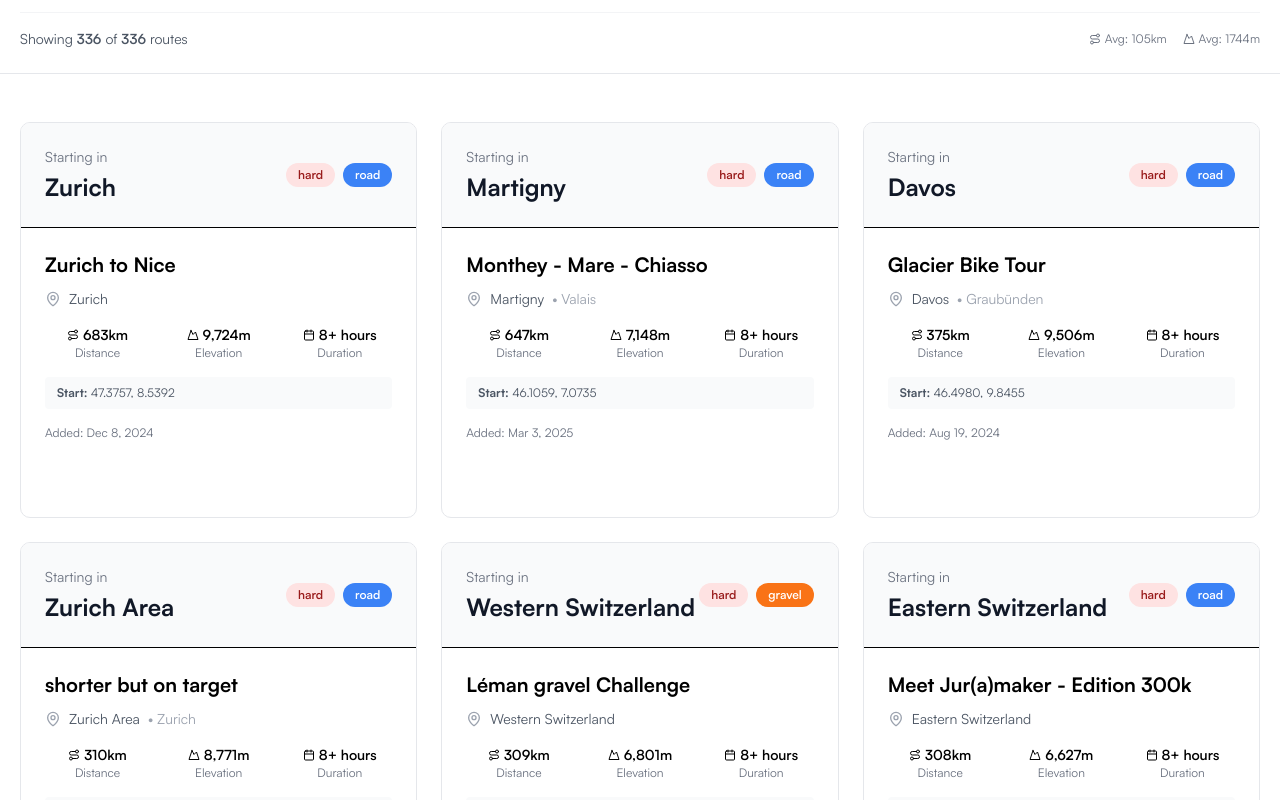
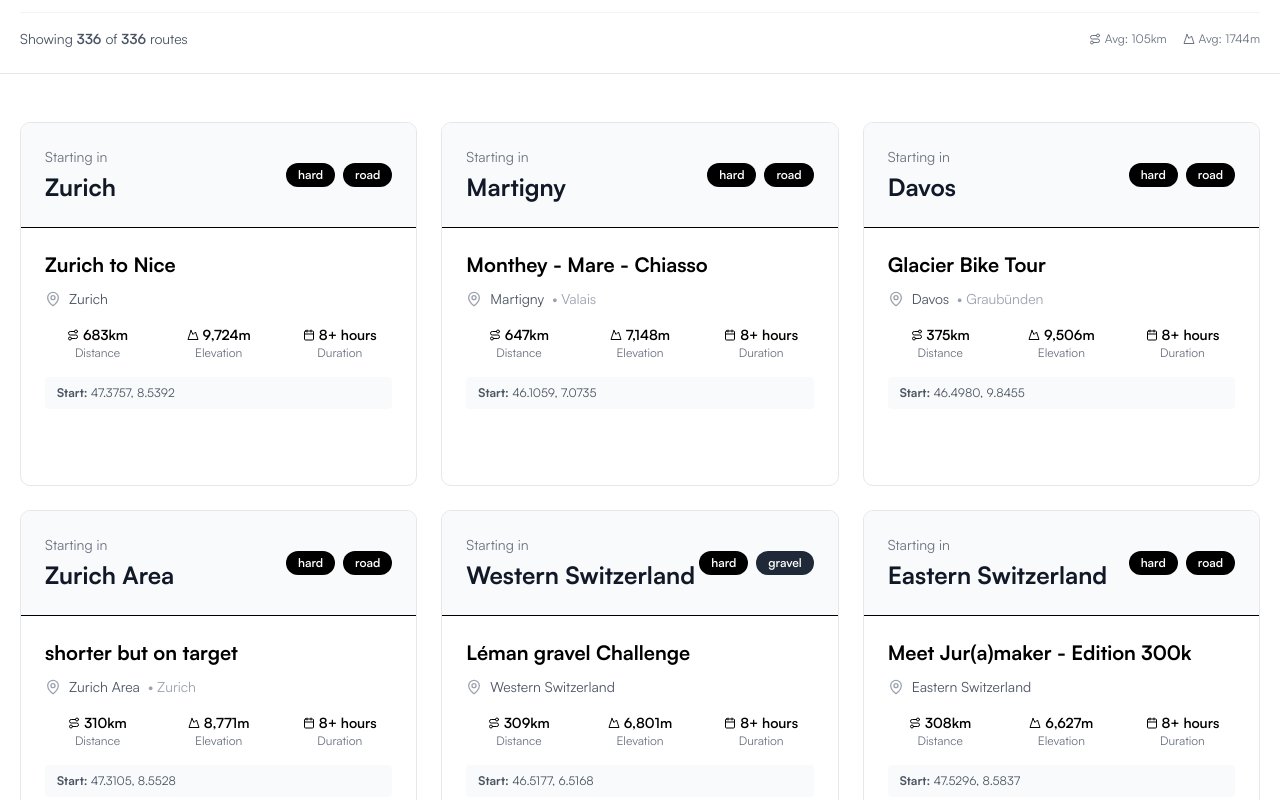
Before and after one commit to ramonamarinalea/pedal-peak.com, a Next.js app: page /routes in a window 1280 px wide. Shown: the part 580-1380 px from the top of the page. Built offline with nearby package versions, Linux system fonts and the light colour scheme; no server answers.

Commit message:
fix: remove bottom spacing and use design system colors

```diff
--- a/src/components/routes/route-card.tsx
+++ b/src/components/routes/route-card.tsx
@@ -13,24 +13,24 @@ export function RouteCard({ route }: RouteCardProps) {
   const getDifficultyColor = (difficulty?: string) => {
     switch (difficulty) {
       case "easy":
-        return "bg-green-100 text-green-800";
+        return "bg-gray-100 text-gray-900";
       case "medium":
-        return "bg-yellow-100 text-yellow-800";
+        return "bg-gray-200 text-gray-900";
       case "hard":
-        return "bg-red-100 text-red-800";
+        return "bg-black text-white";
       default:
-        return "bg-gray-100 text-gray-800";
+        return "bg-gray-100 text-gray-900";
     }
   };
 
   const getTypeColor = (type?: string) => {
     switch (type) {
       case "road":
-        return "bg-blue-500";
+        return "bg-black";
       case "gravel":
-        return "bg-orange-500";
+        return "bg-gray-800";
       case "mtb":
-        return "bg-green-500";
+        return "bg-gray-600";
       default:
         return "bg-gray-500";
     }
@@ -60,7 +60,7 @@ export function RouteCard({ route }: RouteCardProps) {
   };
 
   return (
-    <div className="group overflow-hidden rounded-lg border border-gray-200 transition-all hover:shadow-lg">
+    <div className="group overflow-hidden rounded-lg border border-gray-200 bg-white transition-all hover:shadow-lg">
       {/* Route Header with City */}
       <div className="border-b bg-gray-50 p-6">
         <div className="flex items-center justify-between">
@@ -134,11 +134,6 @@ export function RouteCard({ route }: RouteCardProps) {
           {route.startLng.toFixed(4)}
         </div>
 
-        {/* Creation Date */}
-        <div className="mb-4 text-xs text-gray-500">
-          Added: {formatDate(route.createdDate)}
-        </div>
-
         {/* Action Button */}
         <a
           href={route.stravaUrl}
```
